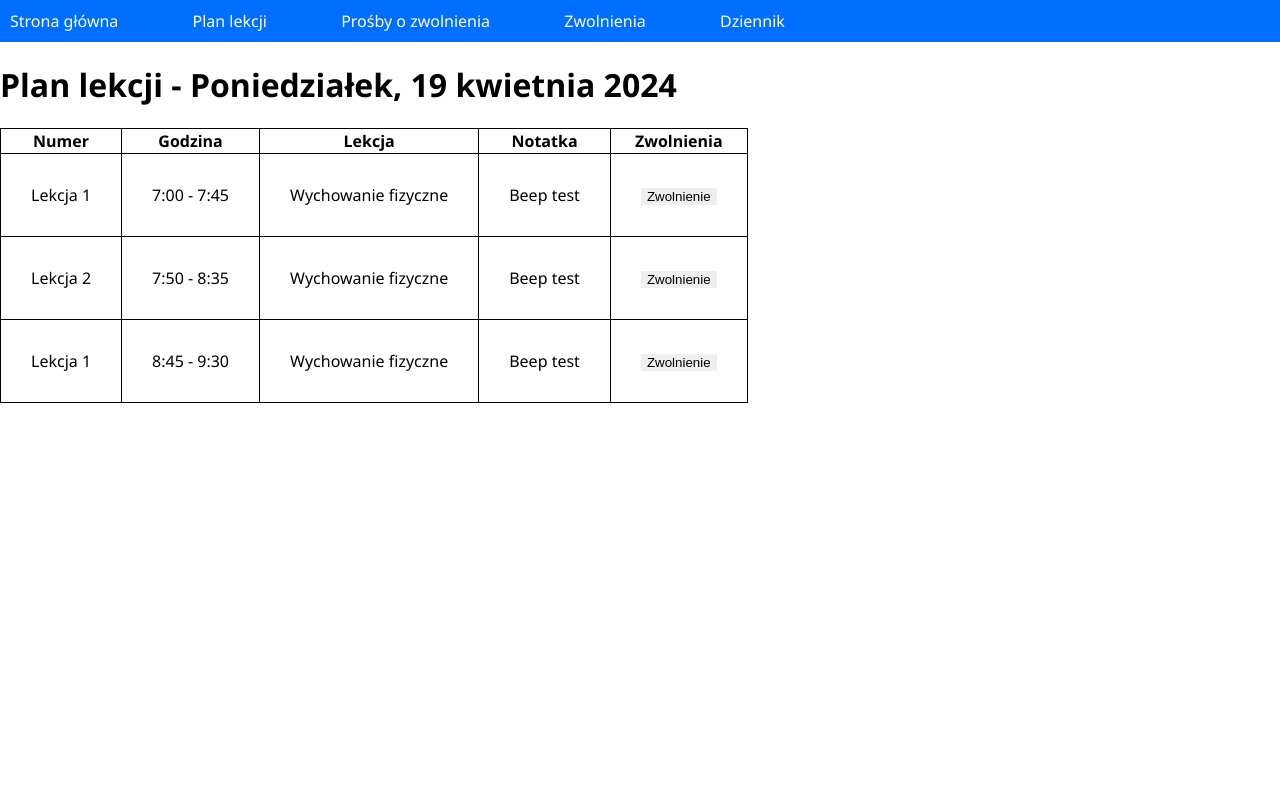
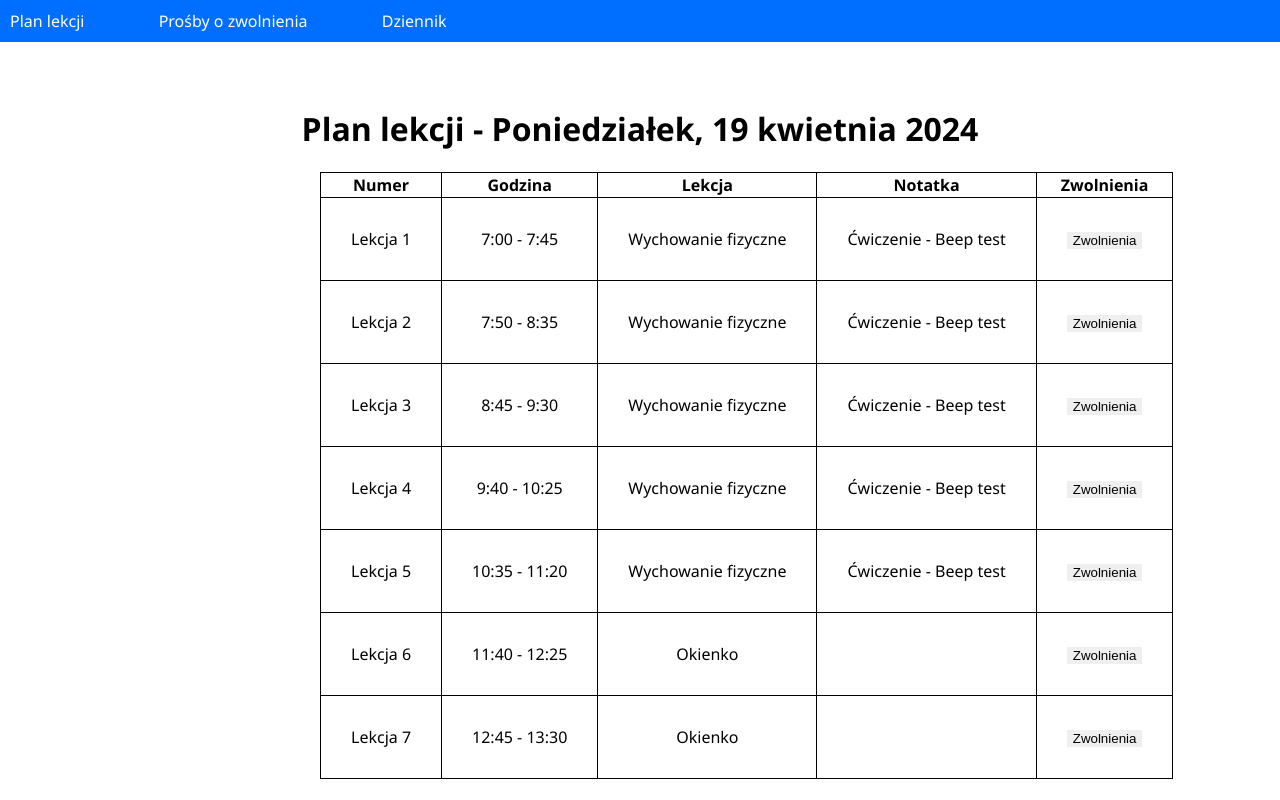
Before and after one commit to CHAKATON-TEKQUEST-ZSDT-LEZHJAKLS/demo-repository, a website: page TeacherSite.html in a window 1280 px wide. Drawn offline with Linux system fonts and the light colour scheme.

Commit message:
plan lekcji

```diff
--- a/Site.css
+++ b/Site.css
@@ -37,22 +37,26 @@ body {
 table{
     border: black solid 1px;
     border-collapse: collapse;
+    margin-left: 25%;
 }
 td{
     border: black solid 1px;
     padding: 30px;
+    text-align: center;
 }
 th{
     border: black solid 1px;
+    text-align: center;
 }
 
 .dropdown-content {
     display: none;
     position: absolute;
     background-color: #f1f1f1;
-    min-width: 160px;
+    min-width: 40px;
     box-shadow: 0px 8px 16px 0px rgba(0, 0, 0, 0.2);
     z-index: 1;
+    font-size: 10px;
 }
 
 .dropdown-content a:hover {
@@ -68,3 +72,7 @@ th{
     border: none;
 
 }
+
+#dzien{
+    text-align: center;
+}
--- a/TeacherSite.html
+++ b/TeacherSite.html
@@ -12,19 +12,18 @@
 
 <nav id="nav">
     <ul>
-        <li><a href="#">Strona główna</a></li>
-        <li><a href="#">Plan lekcji</a></li>
+        <li><a href="#plan">Plan lekcji</a></li>
         <li><a href="#">Prośby o zwolnienia</a></li>
-        <li><a href="#">Zwolnienia</a></li>
         <li><a href="#">Dziennik</a></li>
     </ul>
 </nav>
 
 <div id="main">
-
+<br>
+<br>
     <div id = "plan">
 
-        <h1>Plan lekcji - Poniedziałek, 19 kwietnia 2024</h1>
+        <h1 id="dzien">Plan lekcji - Poniedziałek, 19 kwietnia 2024</h1>
     <table>
         <tr>
             <th>Numer</th>
@@ -37,10 +36,10 @@
         <td>Lekcja 1</td>
             <td>7:00 - 7:45</td>
             <td>Wychowanie fizyczne</td>
-            <td>Beep test</td>
+            <td>Ćwiczenie - Beep test</td>
             <td>
                 <div class="dropdown">
-                <button class="dropbtn">Zwolnienie</Button>
+                <button class="dropbtn">Zwolnienia</Button>
                 <div class="dropdown-content">
                     <h1>Maciek Kola</h1><br>
                     <h2>Mirosław Kosa</h2><br>
@@ -52,25 +51,25 @@
         <td>Lekcja 2</td>
             <td>7:50 - 8:35</td>
             <td>Wychowanie fizyczne</td>
-            <td>Beep test</td>
+            <td>Ćwiczenie - Beep test</td>
             <td>
                 <div class="dropdown">
-                <button class="dropbtn">Zwolnienie</Button>
+                <button class="dropbtn">Zwolnienia</Button>
                 <div class="dropdown-content">
                     <h1>Maciek Kola</h1><br>
-                    <h2>>Mirosław Kosa</h2><br>
+                    <h2>Mirosław Kosa</h2><br>
                     <h3>Zbigniew Myszojski</h3>
                 </div>
             </div>
             </td>
         </tr>
-        <td>Lekcja 1</td>
+        <td>Lekcja 3</td>
             <td>8:45 - 9:30</td>
             <td>Wychowanie fizyczne</td>
-            <td>Beep test</td>
+            <td>Ćwiczenie - Beep test</td>
             <td>
                 <div class="dropdown">
-                <button class="dropbtn">Zwolnienie</Button>
+                <button class="dropbtn">Zwolnienia</Button>
                 <div class="dropdown-content">
                     <h1>Tomasz Matejko</h1><br>
                     <h2>Bartek Karnaś</h2><br>
@@ -79,7 +78,70 @@
             </div>
             </td>
         </tr>
+        <td>Lekcja 4</td>
+            <td>9:40 - 10:25</td>
+            <td>Wychowanie fizyczne</td>
+            <td>Ćwiczenie - Beep test</td>
+            <td>
+                <div class="dropdown">
+                <button class="dropbtn">Zwolnienia</Button>
+                <div class="dropdown-content">
+                    <h1>Tomasz Matejko</h1><br>
+                    <h2>Bartek Karnaś</h2><br>
+                    <h3>Zbigniew Myszojski</h3>
+                </div>
+            </div>
+            </td>
+        </tr>
+        <td>Lekcja 5</td>
+            <td>10:35 - 11:20</td>
+            <td>Wychowanie fizyczne</td>
+            <td>Ćwiczenie - Beep test</td>
+            <td>
+                <div class="dropdown">
+                <button class="dropbtn">Zwolnienia</Button>
+                <div class="dropdown-content">
+                    <h1>Tomasz Matejko</h1><br>
+                    <h2>Bartek Karnaś</h2><br>
+                    <h3>Zbigniew Myszojski</h3>
+                </div>
+            </div>
+            </td>
+        </tr>
+        <td>Lekcja 6</td>
+            <td>11:40 - 12:25</td>
+            <td>Okienko</td>
+            <td></td>
+            <td>
+                <div class="dropdown">
+                <button class="dropbtn">Zwolnienia</Button>
+                <div class="dropdown-content">
+
+                </div>
+            </div>
+            </td>
+        </tr>
+        <td>Lekcja 7</td>
+            <td>12:45 - 13:30</td>
+            <td>Okienko</td>
+            <td></td>
+            <td>
+                <div class="dropdown">
+                <button class="dropbtn">Zwolnienia</Button>
+                <div class="dropdown-content">
+
+                </div>
+            </div>
+            </td>
+        </tr>
     </div>
+
+</div>
+
+<div>
+
+</div>
+
 
 </div>
 
```
